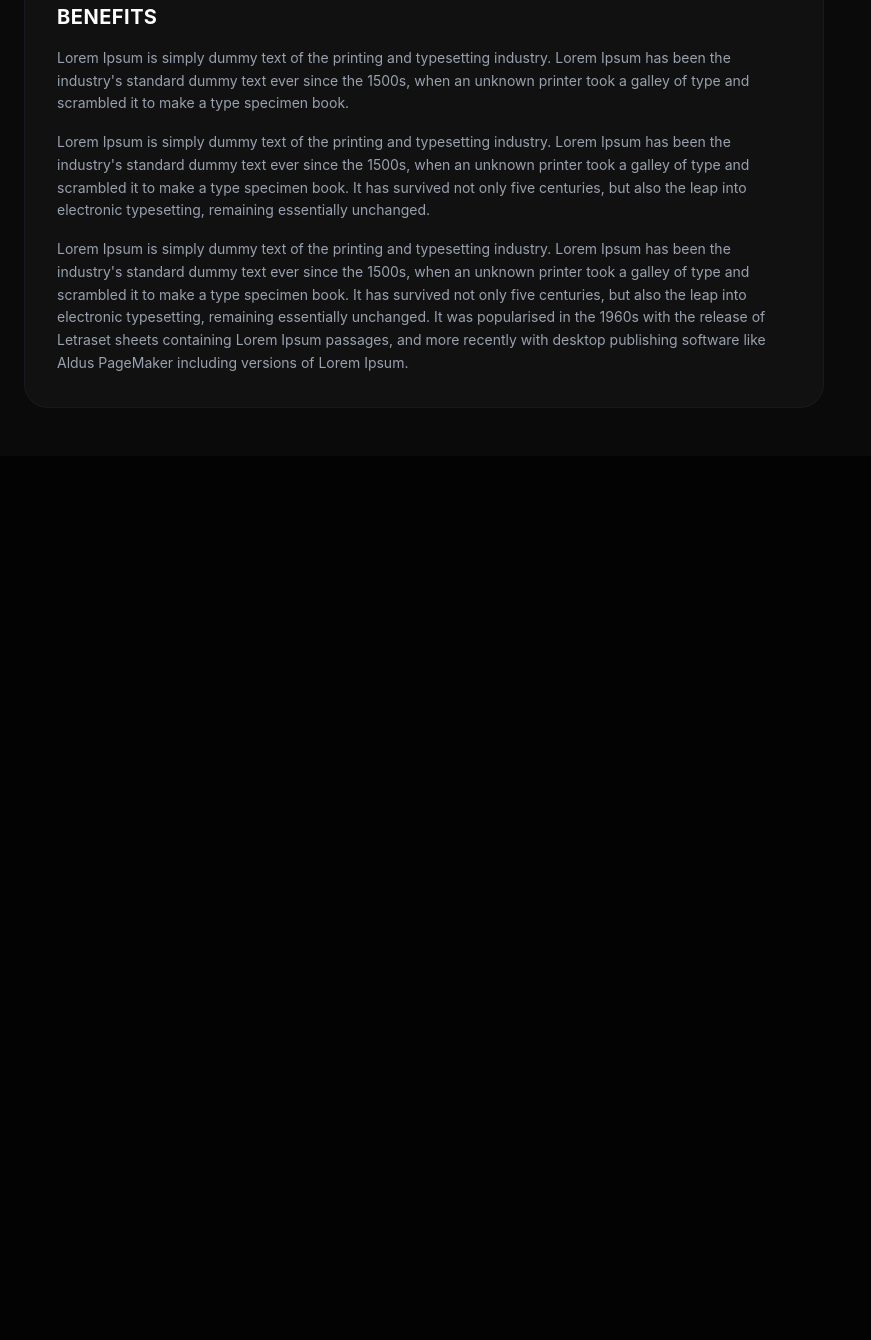
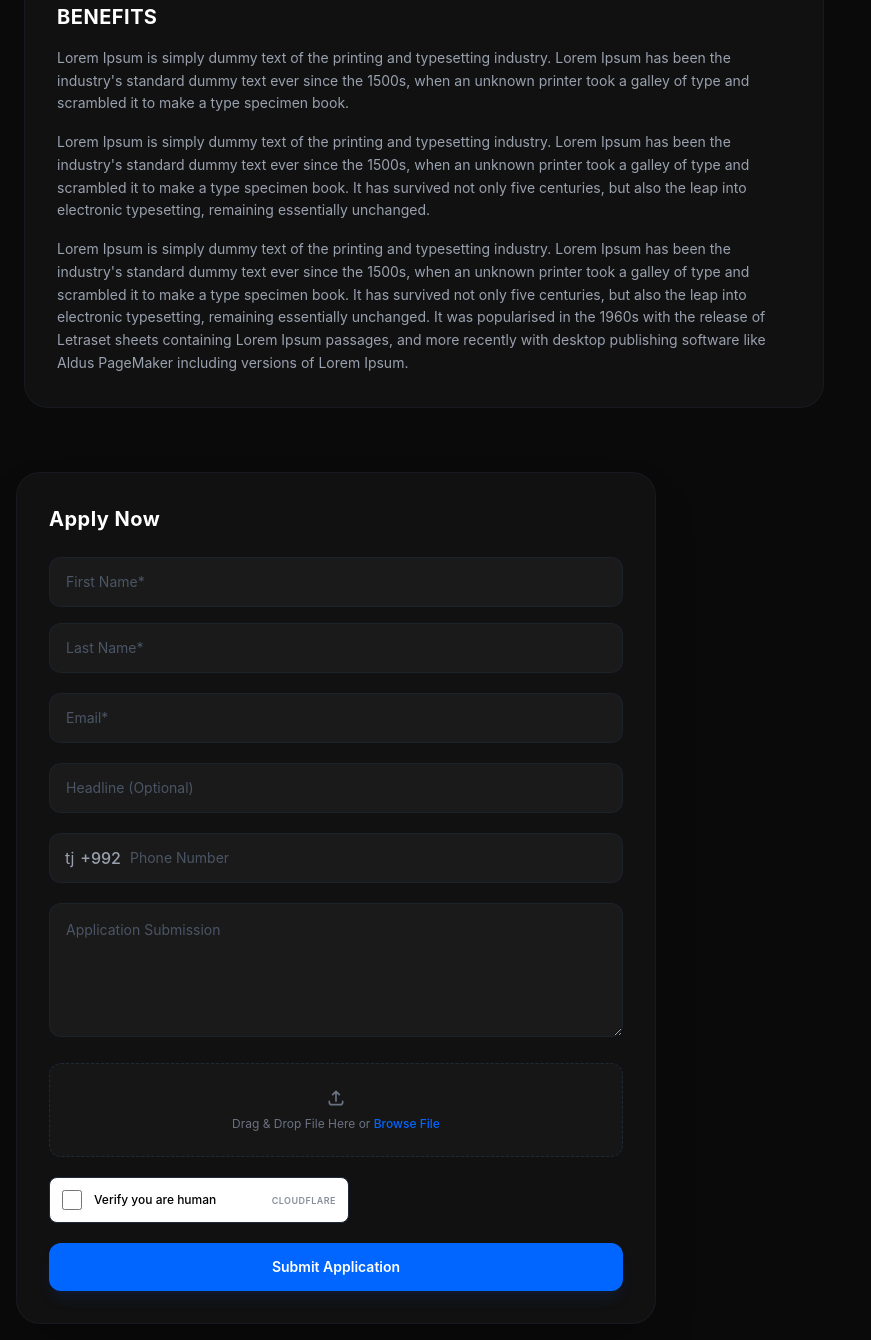
Before and after one commit to shokirovsh01/exam-3, a website: page src/page4.html in a window 1280 px wide. Shown: the part 1616-2956 px from the top of the page, without its empty margins (0-871 px from the left). Before the commit the page ends 2072 px from the top, so only its background shows below. Drawn offline with nearby package versions, Linux system fonts and the light colour scheme; files that its build step writes are made by us from their sources.

Commit message:
section 15

```diff
--- a/src/page4.html
+++ b/src/page4.html
@@ -55,7 +55,7 @@
     </section>
 </nav>
 
-<!-- section 15 -->
+<!-- section 14 -->
 
 <div class="w-full bg-[#0a0a0a] py-12 px-6 font-sans">
   <div class="max-w-[1300px] mx-auto flex flex-col lg:flex-row gap-8 items-start">
@@ -164,6 +164,108 @@
   </div>
 </div>
 
+<!-- section 15 -->
+<section class="bg-[#0a0a0a]">
+<div class="w-full min-h-screen  flex max-w-325 m-auto  items-center  p-4 font-sans">
+  <div class="w-full max-w-[640px]  bg-[#111111] border border-gray-800/40 rounded-3xl p-8 shadow-2xl">
+
+    <h2 class="text-xl font-bold text-white mb-6 tracking-wide">Apply Now</h2>
+
+    <nav class="space-y-5">
+      <div class="grid grid-cols-1  gap-4">
+        <div>
+          <input
+            type="text"
+            placeholder="First Name*"
+            required
+            class="w-full bg-[#1a1a1a] border border-gray-800/60 rounded-xl px-4 py-3.5 text-sm text-gray-200 placeholder-gray-600 "
+          />
+        </div>
+        <div>
+          <input
+            type="text"
+            placeholder="Last Name*"
+            required
+            class="w-full bg-[#1a1a1a] border border-gray-800/60 rounded-xl px-4 py-3.5 text-sm text-gray-200 placeholder-gray-600 "
+          />
+        </div>
+      </div>
+
+      <div>
+        <input
+          type="email"
+          placeholder="Email*"
+          required
+          class="w-full bg-[#1a1a1a] border border-gray-800/60 rounded-xl px-4 py-3.5 text-sm text-gray-200 placeholder-gray-600 "
+        />
+      </div>
+
+      <div>
+        <input
+          type="text"
+          placeholder="Headline (Optional)"
+          class="w-full bg-[#1a1a1a] border border-gray-800/60 rounded-xl px-4 py-3.5 text-sm text-gray-200 placeholder-gray-600 "
+        />
+      </div>
+
+      <div class="relative flex items-center">
+        <div class="absolute left-4 flex items-center gap-1.5 cursor-pointer bg-transparent text-gray-400 text-sm select-none">
+          <span class="text-base">tj</span>
+          <span class="text-base font-medium">+992</span>
+
+        </div>
+        <input
+          type="tel"
+          placeholder="Phone Number"
+          class="w-full bg-[#1a1a1a] border border-gray-800/60 rounded-xl pl-20 pr-4 py-3.5 text-sm text-gray-200 placeholder-gray-600 "/>
+      </div>
+
+      <div>
+        <textarea
+          placeholder="Application Submission"
+          rows="5"
+          class="w-full bg-[#1a1a1a] border border-gray-800/60 rounded-xl p-4 text-sm text-gray-200 placeholder-gray-600 "
+        ></textarea>
+      </div>
+
+      <div class="border border-dashed border-gray-800 rounded-xl p-6 bg-[#161616] text-center ">
+        <input type="file" id="file-upload" class="hidden" />
+        <label for="file" class="cursor-pointer flex flex-col items-center justify-center gap-2">
+          <svg class="w-5 h-5 text-gray-500 group-hover:text-gray-400 transition-colors" viewBox="0 0 24 24" fill="none" stroke="currentColor" stroke-width="2">
+            <path stroke-linecap="round" stroke-linejoin="round" d="M4 16v1a3 3 0 003 3h10a3 3 0 003-3v-1m-4-8l-4-4m0 0L8 8m4-4v12" />
+          </svg>
+          <p class="text-xs text-gray-500">
+            Drag & Drop File Here or <span class="text-[#0066ff] hover:underline font-medium">Browse File</span>
+          </p>
+        </label>
+      </div>
+
+      <div class="w-full max-w-[300px] bg-white border text-black border-gray-800 rounded-lg p-3 flex items-center justify-between select-none">
+        <label class="flex items-center gap-3 cursor-pointer">
+          <input
+            type="checkbox"
+            required
+            class="w-5 h-5 rounded border-gray-700 bg-[#111111] text-[#0066ff] "
+          />
+          <span class="text-xs text-black font-medium">Verify you are human</span>
+        </label>
+        <div class="flex flex-col items-end opacity-80">
+
+          <span class="text-[9px] text-gray-500 font-semibold uppercase tracking-wider mt-0.5">Cloudflare</span>
+        </div>
+      </div>
+
+      <button
+        type="submit"
+        class="w-full bg-[#0066ff] text-white font-semibold py-3.5 px-6 rounded-xl text-sm text-center transition-colors shadow-lg shadow-[#0066ff]/10"
+      >
+        Submit Application
+      </button>
+
+    </nav>
+  </div>
+</div>
+</section>
 
 
 </body>
```
